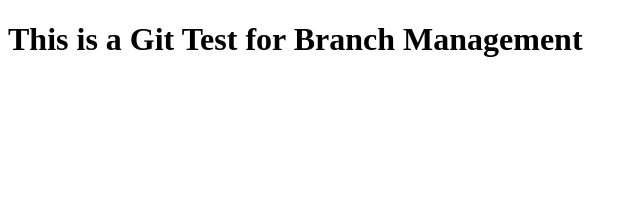
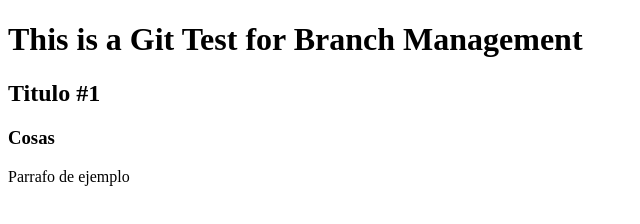
Before and after one commit to alejmmtz/Git-Learning, a plain HTML site: page index.html in a window 1280 px wide. Shown: the whole page, without its empty margins (0-640 px from the left). Drawn offline with Linux system fonts and the light colour scheme.

Commit message:
Elementos en la main

```diff
--- a/index.html
+++ b/index.html
@@ -8,6 +8,9 @@
 <body>
 
     <h1>This is a Git Test for Branch Management</h1>
+    <h2>Titulo #1</h2>
+    <h3>Cosas</h3>
+    <p>Parrafo de ejemplo</p>
 
 </body>
 </html>
```
